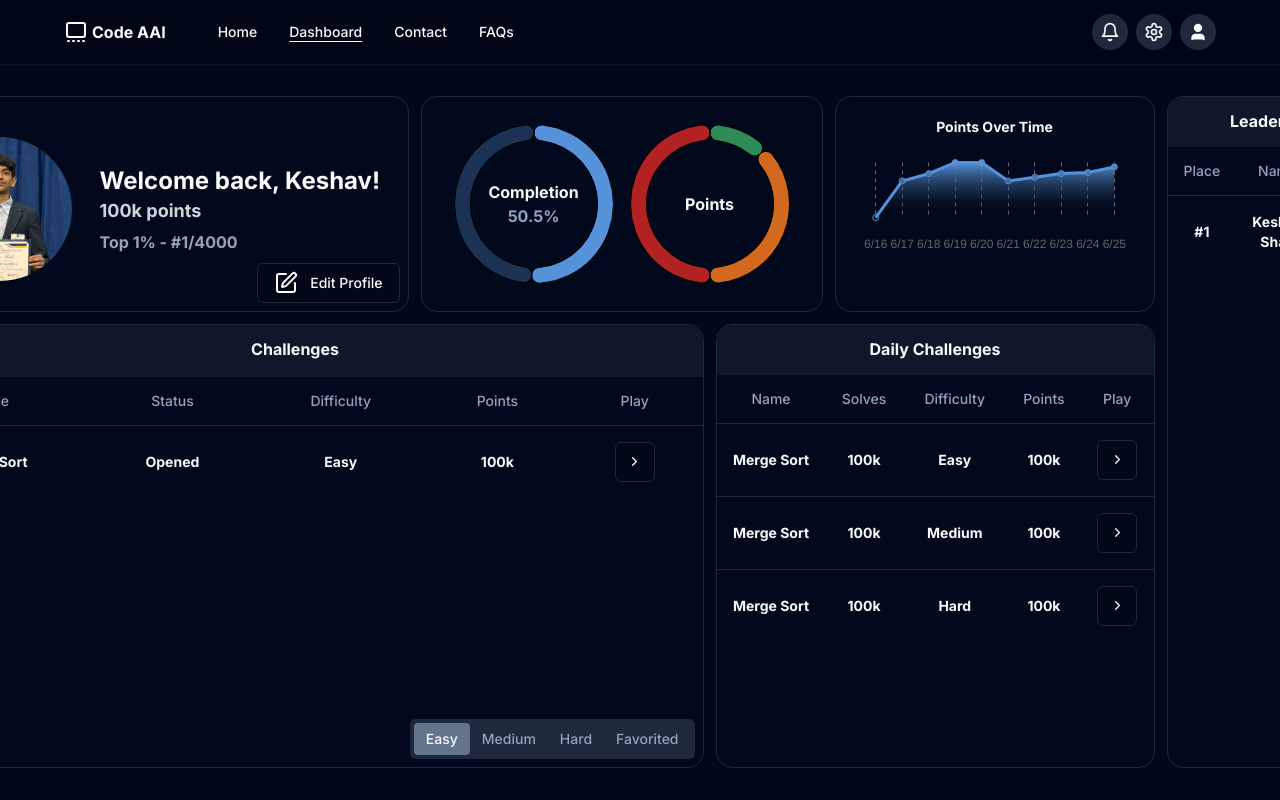
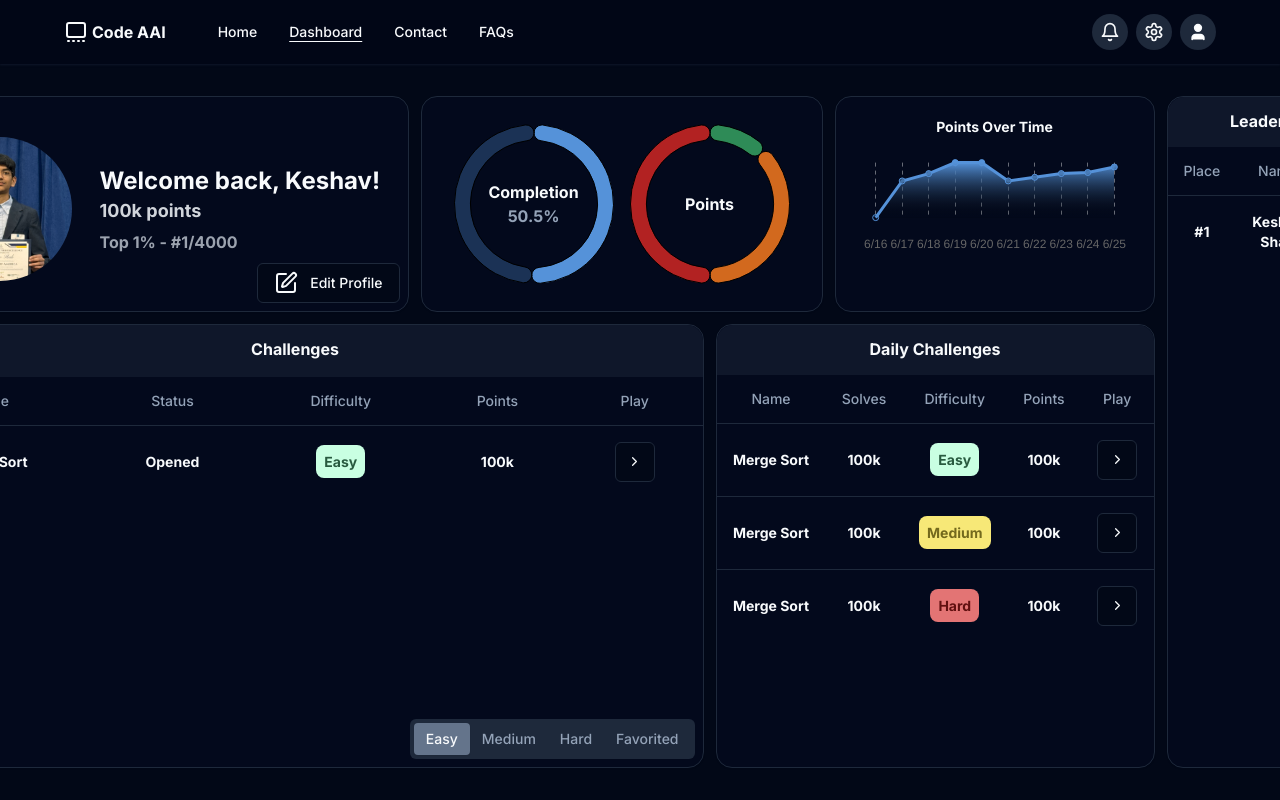
Before and after one commit to KeshavCode6/CodeAAI, a Next.js app: page /dashboard in a window 1280 px wide. Built offline with nearby package versions, Linux system fonts and the light colour scheme.

Commit message:
Color coded difficulties of challenges

```diff
--- a/app/dashboard/page.tsx
+++ b/app/dashboard/page.tsx
@@ -15,7 +15,7 @@ import Leaderboard, {
 import HeaderCard from "@/components/custom/card/HeaderCard";
 import PointsTracker from "@/components/custom/charts/PointsTracker";
 import useWindowSize from "@/lib/useWindowSize";
-import { Avatar, AvatarImage } from "@radix-ui/react-avatar";
+import { Avatar, AvatarImage } from "@/components/ui/avatar";
 import { Button } from "@/components/ui/button";
 import { DialogFooter, DialogHeader } from "@/components/ui/dialog";
 import { Label } from "@/components/ui/label";
--- a/components/custom/dashboard/challenge.tsx
+++ b/components/custom/dashboard/challenge.tsx
@@ -3,9 +3,7 @@ import { Button } from "../../ui/button";
 import {
   Table,
   TableBody,
-  TableCaption,
   TableCell,
-  TableFooter,
   TableHead,
   TableHeader,
   TableRow,
@@ -25,18 +23,32 @@ export function ChallengeListItem({
   points,
 }: ChallengeListItemProps) {
   const lowerCaseDifficulty = difficulty?.toLowerCase();
+  //@ts-ignore
+  const bgColor = customColors[`${lowerCaseDifficulty}Bg`];
+  //@ts-ignore
+  const fgColor = customColors[`${lowerCaseDifficulty}Fg`];
   return (
     <TableRow className="w-full">
       <TableCell className="text-center">{name}</TableCell>
       <TableCell className="text-center">{status}</TableCell>
       <TableCell className="text-center">
-        <span className={`bg-${lowerCaseDifficulty}Bg text-${lowerCaseDifficulty}Fg p-2 rounded-lg`}>
+        <span
+          className="p-2 rounded-lg"
+          style={{ backgroundColor: bgColor, color: fgColor }}
+        >
           {difficulty}
         </span>
       </TableCell>
       <TableCell className="text-center">{points}</TableCell>
       <TableCell className="flex">
-        <Button variant={"outline"} className="m-auto" size={"icon"} onClick={() => {location.href = "/challenge"}}>
+        <Button
+          variant={"outline"}
+          className="m-auto"
+          size={"icon"}
+          onClick={() => {
+            location.href = "/challenge";
+          }}
+        >
           <ChevronRight size={15} />
         </Button>
       </TableCell>
@@ -60,9 +72,7 @@ export function ChallengeList({ children }: ChallengeListProps) {
           <TableHead className="text-center">Play</TableHead>
         </TableRow>
       </TableHeader>
-      <TableBody className="w-full">
-        {children}
-      </TableBody>
+      <TableBody className="w-full">{children}</TableBody>
     </Table>
   );
 }
@@ -79,9 +89,7 @@ export function DailyChallengeList({ children }: ChallengeListProps) {
           <TableHead className="text-center">Play</TableHead>
         </TableRow>
       </TableHeader>
-      <TableBody className="w-full">
-        {children}
-      </TableBody>
+      <TableBody className="w-full">{children}</TableBody>
     </Table>
   );
 }
@@ -93,6 +101,15 @@ interface DailyChallengeListItemProps {
   points?: string;
 }
 
+var customColors = {
+  easyBg: "#c9ffe2",
+  easyFg: "#285a3f",
+  mediumBg: "#f7e877",
+  mediumFg: "#73691d",
+  hardBg: "#e37474",
+  hardFg: "#611010",
+};
+
 export function DailyChallengeListItem({
   name,
   solves,
@@ -100,19 +117,35 @@ export function DailyChallengeListItem({
   points,
 }: DailyChallengeListItemProps) {
   const lowerCaseDifficulty = difficulty?.toLowerCase();
-  console.log(lowerCaseDifficulty)
+
+  // TODO: FIX TSX ERROR, FOR NOW JUST IGNORING
+  //@ts-ignore
+  const bgColor = customColors[`${lowerCaseDifficulty}Bg`];
+  //@ts-ignore
+  const fgColor = customColors[`${lowerCaseDifficulty}Fg`];
+
   return (
     <TableRow className="w-full">
       <TableCell className="text-center">{name}</TableCell>
       <TableCell className="text-center">{solves}</TableCell>
       <TableCell className="text-center">
-        <span className={`bg-${lowerCaseDifficulty}Bg text-${lowerCaseDifficulty}Fg p-2 rounded-lg`}>
+        <span
+          className="p-2 rounded-lg"
+          style={{ backgroundColor: bgColor, color: fgColor }}
+        >
           {difficulty}
         </span>
       </TableCell>
       <TableCell className="text-center">{points}</TableCell>
       <TableCell className="flex">
-        <Button variant={"outline"} className="m-auto" size={"icon"} onClick={() => {location.href = "/challenge"}}>
+        <Button
+          variant={"outline"}
+          className="m-auto"
+          size={"icon"}
+          onClick={() => {
+            location.href = "/challenge";
+          }}
+        >
           <ChevronRight size={15} />
         </Button>
       </TableCell>
```
